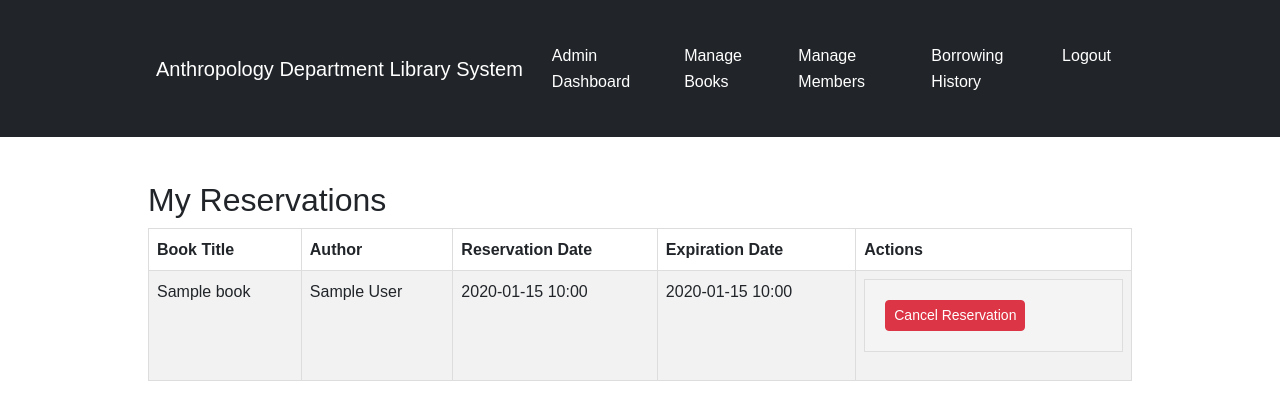
After one commit to uscabayaosj/LibrarySystem, a Flask app: page /reservations in a window 1280 px wide. The commit adds this page. Shown: the top 420 px of the page. Run offline with Flask 3, Linux system fonts and the light colour scheme; a user stored in the database is signed in; tables that the repository leaves empty hold one stand-in row (values such as "Sample post").

Commit message:
Upload all files

```diff
--- a/app.py
+++ b/app.py
@@ -1,14 +1,7 @@
 from flask import Flask, render_template
-from flask_sqlalchemy import SQLAlchemy
-from flask_login import LoginManager
 from config import Config
-from sqlalchemy.orm import DeclarativeBase
-
-class Base(DeclarativeBase):
-    pass
-
-db = SQLAlchemy(model_class=Base)
-login_manager = LoginManager()
+from extensions import db, login_manager
+from models import User
 
 def create_app():
     app = Flask(__name__)
@@ -18,10 +11,11 @@ def create_app():
     login_manager.init_app(app)
     login_manager.login_view = 'auth.login'
 
-    from routes import auth, admin, member
-    app.register_blueprint(auth.bp)
-    app.register_blueprint(admin.bp)
-    app.register_blueprint(member.bp)
+    with app.app_context():
+        from routes import auth, admin, member
+        app.register_blueprint(auth.bp)
+        app.register_blueprint(admin.bp)
+        app.register_blueprint(member.bp)
 
     @app.route('/')
     def index():
@@ -29,14 +23,30 @@ def create_app():
 
     @login_manager.user_loader
     def load_user(user_id):
-        from models import User
         return User.query.get(int(user_id))
-
-    with app.app_context():
-        db.create_all()
 
     return app
 
+app = create_app()
+
+def recreate_db():
+    with app.app_context():
+        db.drop_all()
+        db.create_all()
+        db.session.commit()
+
+def create_admin_user():
+    with app.app_context():
+        admin = User.query.filter_by(is_admin=True).first()
+        if not admin:
+            admin = User(username='admin', email='admin@example.com', is_admin=True)
+            admin.set_password('admin')
+            db.session.add(admin)
+            db.session.commit()
+            print('Admin user created')
+
+recreate_db()
+create_admin_user()
+
 if __name__ == '__main__':
-    app = create_app()
     app.run(host='0.0.0.0', port=5000, debug=True)
--- a/routes/auth.py
+++ b/routes/auth.py
@@ -1,7 +1,8 @@
 from flask import Blueprint, render_template, redirect, url_for, flash, request
 from flask_login import login_user, logout_user, login_required, current_user
 from urllib.parse import urlparse
-from models import User, db
+from models import User
+from extensions import db
 
 bp = Blueprint('auth', __name__)
 
--- a/routes/member.py
+++ b/routes/member.py
@@ -1,6 +1,6 @@
 from flask import Blueprint, render_template, request, redirect, url_for, flash
 from flask_login import login_required, current_user
-from models import db, Book, Borrowing
+from models import db, Book, Borrowing, Reservation
 from datetime import datetime, timedelta
 
 bp = Blueprint('member', __name__)
@@ -22,7 +22,7 @@ def search():
         elif search_type == 'author':
             books = Book.query.filter(Book.author.ilike(f'%{search_term}%')).all()
         elif search_type == 'isbn':
-            books = Book.query.filter(Book.isbn == search_term).all()
+            books = Book.query.filter(Book.isbn.ilike(f'%{search_term}%')).all()
         elif search_type == 'category':
             books = Book.query.filter(Book.category.ilike(f'%{search_term}%')).all()
         else:
@@ -36,18 +36,73 @@ def search():
 @login_required
 def borrow_book(book_id):
     book = Book.query.get_or_404(book_id)
-    if book.quantity > 0:
+    if book.is_available():
         borrowing = Borrowing(user_id=current_user.id, book_id=book_id, due_date=datetime.utcnow() + timedelta(days=14))
-        book.quantity -= 1
+        book.available_quantity -= 1
         db.session.add(borrowing)
         db.session.commit()
         flash('Book borrowed successfully.')
     else:
-        flash('This book is currently unavailable.')
+        flash('This book is not available for borrowing.')
+    return redirect(url_for('member.search'))
+
+@bp.route('/reserve/<int:book_id>', methods=['POST'])
+@login_required
+def reserve_book(book_id):
+    book = Book.query.get_or_404(book_id)
+    existing_reservation = Reservation.query.filter_by(user_id=current_user.id, book_id=book_id, status='active').first()
+    if existing_reservation:
+        flash('You have already reserved this book.')
+    elif book.can_reserve():
+        reservation = Reservation(user_id=current_user.id, book_id=book_id, expiration_date=datetime.utcnow() + timedelta(days=3))
+        db.session.add(reservation)
+        db.session.commit()
+        flash('Book reserved successfully.')
+    else:
+        flash('This book cannot be reserved at the moment.')
     return redirect(url_for('member.search'))
 
 @bp.route('/history')
 @login_required
 def borrowing_history():
     borrowings = Borrowing.query.filter_by(user_id=current_user.id).order_by(Borrowing.borrow_date.desc()).all()
-    return render_template('member/history.html', borrowings=borrowings)
+    return render_template('member/history.html', borrowings=borrowings, now=datetime.utcnow())
+
+@bp.route('/reservations')
+@login_required
+def reservations():
+    active_reservations = Reservation.query.filter_by(user_id=current_user.id, status='active').order_by(Reservation.reservation_date.desc()).all()
+    return render_template('member/reservations.html', reservations=active_reservations)
+
+@bp.route('/cancel_reservation/<int:reservation_id>', methods=['POST'])
+@login_required
+def cancel_reservation(reservation_id):
+    reservation = Reservation.query.get_or_404(reservation_id)
+    if reservation.user_id != current_user.id:
+        flash('You do not have permission to cancel this reservation.')
+    else:
+        reservation.status = 'cancelled'
+        db.session.commit()
+        flash('Reservation cancelled successfully.')
+    return redirect(url_for('member.reservations'))
+
+@bp.route('/check_reservations')
+@login_required
+def check_reservations():
+    now = datetime.utcnow()
+    expired_reservations = Reservation.query.filter(Reservation.expiration_date < now, Reservation.status == 'active').all()
+    for reservation in expired_reservations:
+        reservation.expire()
+
+    available_books = Book.query.filter(Book.available_quantity > 0).all()
+    for book in available_books:
+        active_reservation = Reservation.get_active_reservation(book.id)
+        if active_reservation:
+            active_reservation.fulfill()
+            book.available_quantity -= 1
+            borrowing = Borrowing(user_id=active_reservation.user_id, book_id=book.id, due_date=now + timedelta(days=14))
+            db.session.add(borrowing)
+            db.session.commit()
+            # TODO: Implement notification system to inform user about fulfilled reservation
+
+    return redirect(url_for('member.dashboard'))
--- a/templates/admin/dashboard.html
+++ b/templates/admin/dashboard.html
@@ -10,7 +10,7 @@
             <div class="card-body">
                 <h5 class="card-title">Manage Books</h5>
                 <p class="card-text">Add, edit, or delete books in the library.</p>
-                <a href="{{ url_for('admin.books') }}" class="btn btn-primary">Go to Books</a>
+                <a href="{{ url_for('admin.books') }}" class="btn btn-primary">Manage Books</a>
             </div>
         </div>
     </div>
@@ -19,7 +19,7 @@
             <div class="card-body">
                 <h5 class="card-title">Manage Members</h5>
                 <p class="card-text">View and manage library members.</p>
-                <a href="{{ url_for('admin.members') }}" class="btn btn-primary">Go to Members</a>
+                <a href="{{ url_for('admin.members') }}" class="btn btn-primary">Manage Members</a>
             </div>
         </div>
     </div>
--- a/templates/base.html
+++ b/templates/base.html
@@ -10,7 +10,7 @@
 <body>
     <nav class="navbar navbar-expand-lg navbar-dark bg-dark">
         <div class="container">
-            <a class="navbar-brand" href="{{ url_for('member.dashboard') }}">Library System</a>
+            <a class="navbar-brand" href="{{ url_for('member.dashboard') }}">Anthropology Department Library System</a>
             <button class="navbar-toggler" type="button" data-bs-toggle="collapse" data-bs-target="#navbarNav" aria-controls="navbarNav" aria-expanded="false" aria-label="Toggle navigation">
                 <span class="navbar-toggler-icon"></span>
             </button>
@@ -26,6 +26,7 @@
                             <li class="nav-item"><a class="nav-link" href="{{ url_for('member.dashboard') }}">Dashboard</a></li>
                             <li class="nav-item"><a class="nav-link" href="{{ url_for('member.search') }}">Search Books</a></li>
                             <li class="nav-item"><a class="nav-link" href="{{ url_for('member.borrowing_history') }}">My Borrowings</a></li>
+                            <li class="nav-item"><a class="nav-link" href="{{ url_for('member.reservations') }}">My Reservations</a></li>
                         {% endif %}
                         <li class="nav-item"><a class="nav-link" href="{{ url_for('auth.logout') }}">Logout</a></li>
                     {% else %}
--- /dev/null
+++ b/templates/member/reservations.html
@@ -0,0 +1,37 @@
+{% extends "base.html" %}
+
+{% block title %}My Reservations{% endblock %}
+
+{% block content %}
+<h2>My Reservations</h2>
+{% if reservations %}
+    <table class="table table-striped">
+        <thead>
+            <tr>
+                <th>Book Title</th>
+                <th>Author</th>
+                <th>Reservation Date</th>
+                <th>Expiration Date</th>
+                <th>Actions</th>
+            </tr>
+        </thead>
+        <tbody>
+            {% for reservation in reservations %}
+            <tr>
+                <td>{{ reservation.book.title }}</td>
+                <td>{{ reservation.book.author }}</td>
+                <td>{{ reservation.reservation_date.strftime('%Y-%m-%d %H:%M') }}</td>
+                <td>{{ reservation.expiration_date.strftime('%Y-%m-%d %H:%M') }}</td>
+                <td>
+                    <form action="{{ url_for('member.cancel_reservation', reservation_id=reservation.id) }}" method="POST">
+                        <button type="submit" class="btn btn-sm btn-danger">Cancel Reservation</button>
+                    </form>
+                </td>
+            </tr>
+            {% endfor %}
+        </tbody>
+    </table>
+{% else %}
+    <p>You have no active reservations.</p>
+{% endif %}
+{% endblock %}
```
Also changed, not shown: extensions.py (added, +9 -0 lines), models.py (+33 -5 lines), routes/admin.py (+26 -10 lines), templates/admin/add_book.html (added, +30 -0 lines), templates/admin/borrowing_history.html (added, +27 -0 lines), templates/member/dashboard.html (added, +37 -0 lines), templates/member/history.html (added, +41 -0 lines), templates/member/search.html (added, +60 -0 lines), 1 other file.
